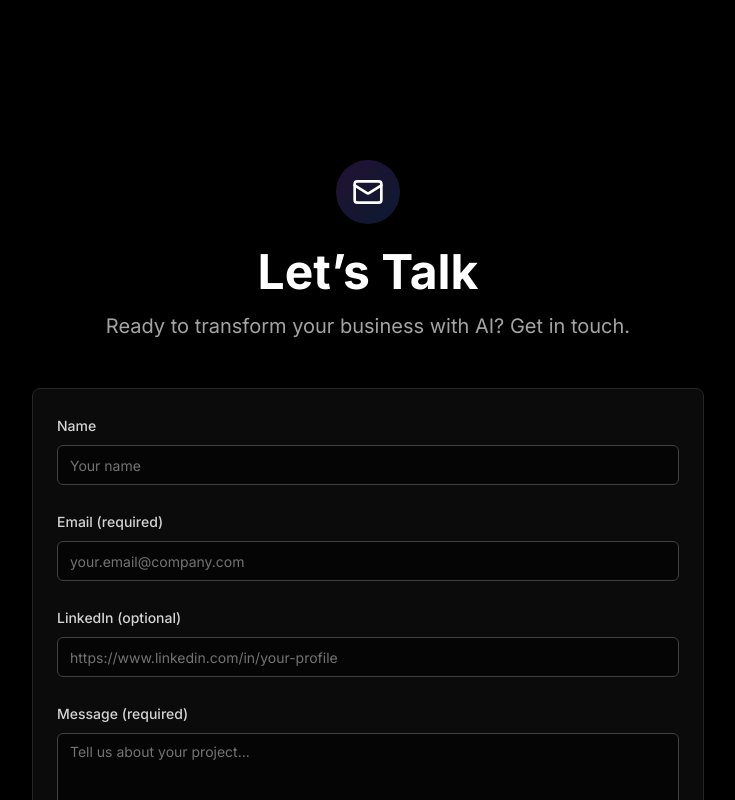
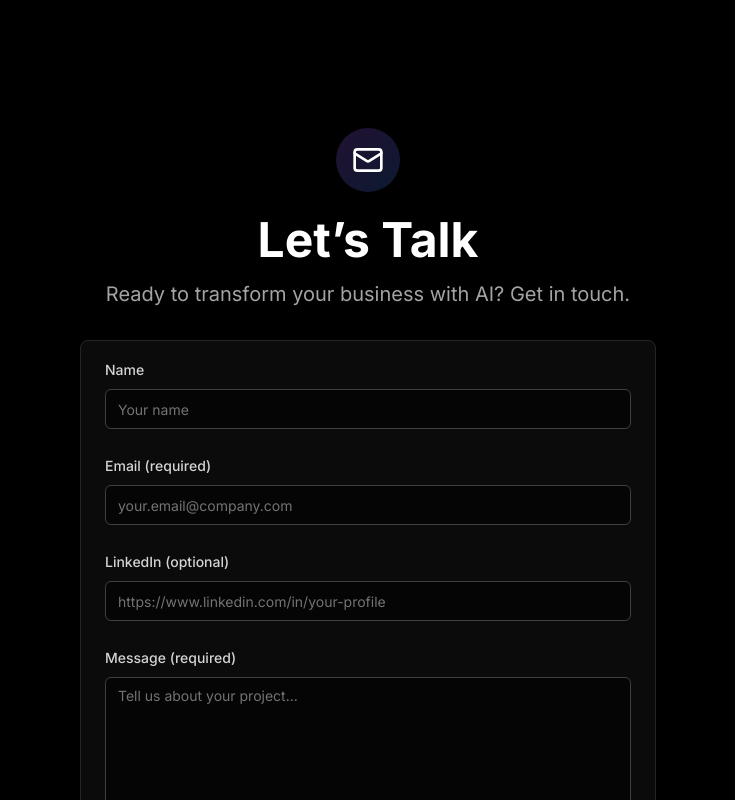
Before and after one commit to ved-01/astrexai, a Next.js app: page /about in a window 1280 px wide. Shown: the part 3160-3960 px from the top of the page, without its empty margins (272-1007 px from the left). Built offline with nearby package versions, Linux system fonts and the light colour scheme.

Commit message:
Refactor Home and About pages for improved layout and styling. Updated Home page subtitle with gradient text, added Quote icon to the testimonial card, and adjusted spacing in the About page's contact section for better visual consistency.

```diff
--- a/app/about/page.tsx
+++ b/app/about/page.tsx
@@ -368,10 +368,10 @@ export default function AboutPage() {
       </section>
 
       {/* Contact Section */}
-      <section id="contact" className="relative min-h-[100dvh] flex items-center bg-black snap-start py-24">
+      <section id="contact" className="relative min-h-[80dvh] flex items-center bg-black snap-start py-16">
         <div className="container mx-auto px-4 lg:px-8">
-          <div className="max-w-2xl mx-auto">
-            <div className="text-center mb-12 space-y-4">
+          <div className="max-w-xl mx-auto">
+            <div className="text-center mb-8 space-y-4">
               <div className="mx-auto h-16 w-16 rounded-full bg-gradient-to-br from-purple-500/20 to-blue-500/20 flex items-center justify-center mb-6">
                 <Mail className="h-8 w-8 text-white" />
               </div>
@@ -384,7 +384,7 @@ export default function AboutPage() {
             </div>
 
             <Card className="bg-neutral-900/50 border-neutral-800 backdrop-blur-sm">
-              <CardContent className="pt-6">
+              <CardContent className="pt-4">
                 {status === 'success' ? (
                   <div className="text-center py-14 space-y-3 animate-in fade-in-0 zoom-in-95 duration-700">
                     <div className="mx-auto h-16 w-16 rounded-full bg-green-500/15 border border-green-500/30 flex items-center justify-center">
--- a/app/page.tsx
+++ b/app/page.tsx
@@ -12,7 +12,8 @@ import {
   ArrowRight,
   CheckCircle2,
   Mail,
-  Linkedin
+  Linkedin,
+  Quote
 } from "lucide-react"
 import Link from "next/link"
 import Image from "next/image"
@@ -139,14 +140,17 @@ export default function Home() {
         <div className="container mx-auto px-4 lg:px-8">
           <div className="text-center mb-16 space-y-3">
             <h2 className="text-4xl md:text-5xl font-bold text-white">
-              Real stories, real results
+              Real Stories, Real <span className="gradient-text">Results</span>
             </h2>
             <p className="text-neutral-400 text-base md:text-lg max-w-2xl mx-auto">
               What partners say about working with Astrex AI.
             </p>
           </div>
 
-          <Card className="max-w-4xl mx-auto bg-black/50 border-transparent backdrop-blur-2xl transition-all duration-500 hover:bg-white/10 hover:shadow-[0_20px_60px_-30px_rgba(0,0,0,0.8)] hover:border-white/10 group">
+          <div className="max-w-4xl mx-auto rounded-2xl p-[1px] bg-gradient-to-r from-purple-500/20 via-blue-500/20 to-emerald-400/20">
+            <Card className="relative rounded-2xl bg-black/60 border-white/10 backdrop-blur-2xl transition-all duration-500 hover:border-white/20 hover:shadow-[0_20px_60px_-30px_rgba(59,130,246,0.65)] group">
+              <div className="absolute inset-x-0 top-0 h-px bg-gradient-to-r from-transparent via-white/20 to-transparent" />
+              <Quote className="absolute -top-4 -left-4 h-10 w-10 text-purple-400/60" />
               <CardHeader className="flex flex-col md:flex-row md:items-center md:justify-between gap-6">
               <div className="space-y-1">
                 <CardTitle className="text-2xl text-white">Sasi Reddy</CardTitle>
@@ -173,6 +177,7 @@ export default function Home() {
                 </p>
               </CardContent>
             </Card>
+          </div>
         </div>
       </section>
 
```
Lines whose indentation alone changed are shown as unchanged.
